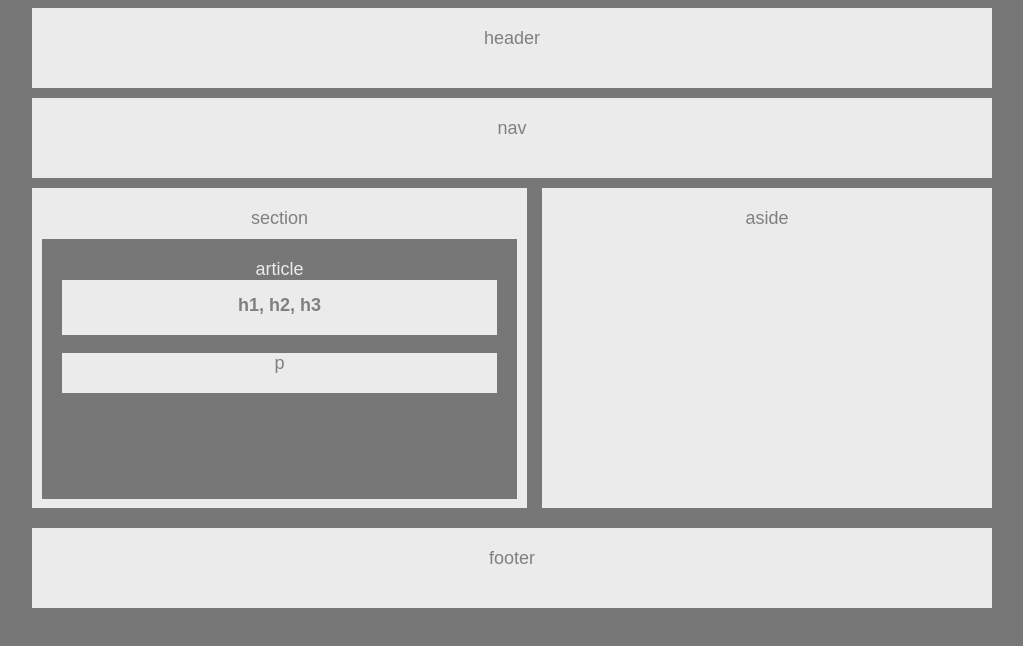
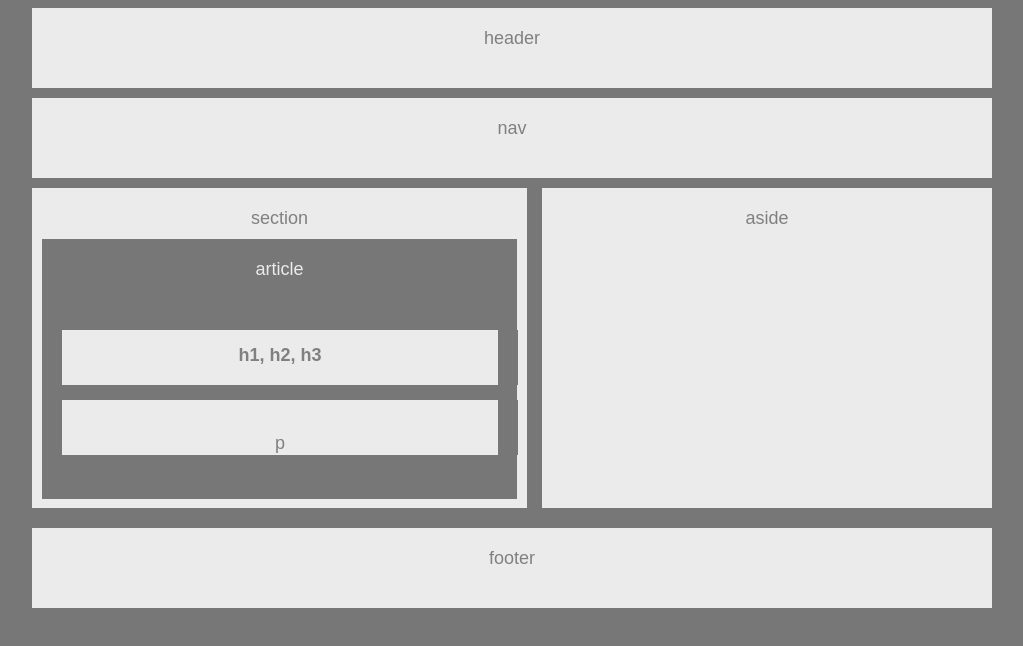
Before and after one commit to Ageel/HW-Wireframe, a plain HTML site: page index.html in a window 1280 px wide. Shown: the whole page, without its empty margins (128-1151 px from the left). Drawn offline with Linux system fonts and the light colour scheme.

```diff
--- a/style.css
+++ b/style.css
@@ -59,12 +59,15 @@
 .headers{
 	height: 40px;
 	background-color: #ebebeb;
-	display: block;
+	/*display: block;*/
 	color: gray;
 	border-left: 20px solid #777;
 	border-right: 20px solid #777;
 	padding-top: 15px;
 	/*align-content: center;*/
+	position: fixed;
+	top: 330px;
+	width: 436px;
 }
 
 .paragraph {
@@ -74,7 +77,10 @@
 	color: gray;
 	border-left: 20px solid #777;
 	border-right: 20px solid #777;
-	/*padding-top: 7px;*/
+	padding-top: 15px;
+	position: fixed;
+	top: 400px;
+	width: 436px;
 
 }
 
```
